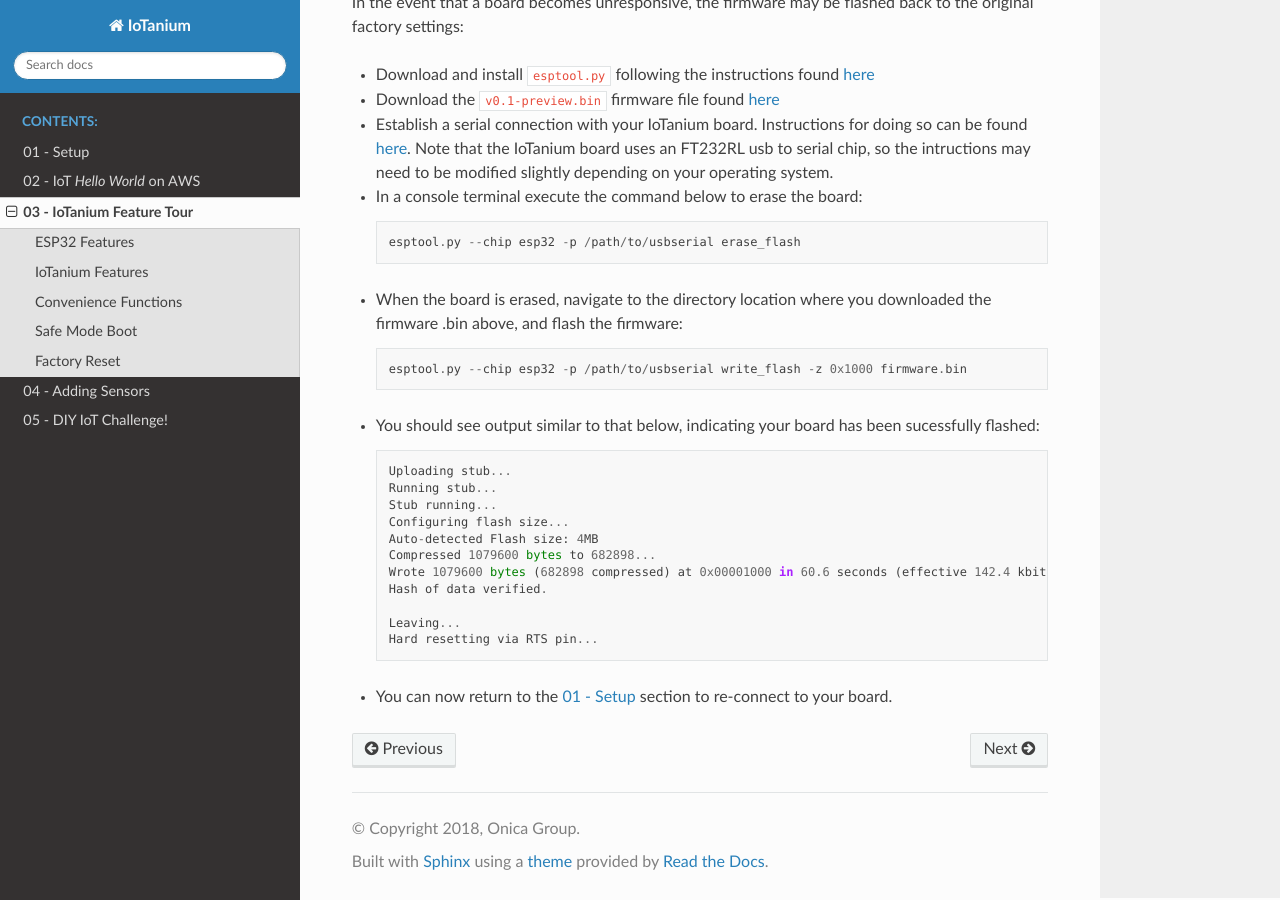
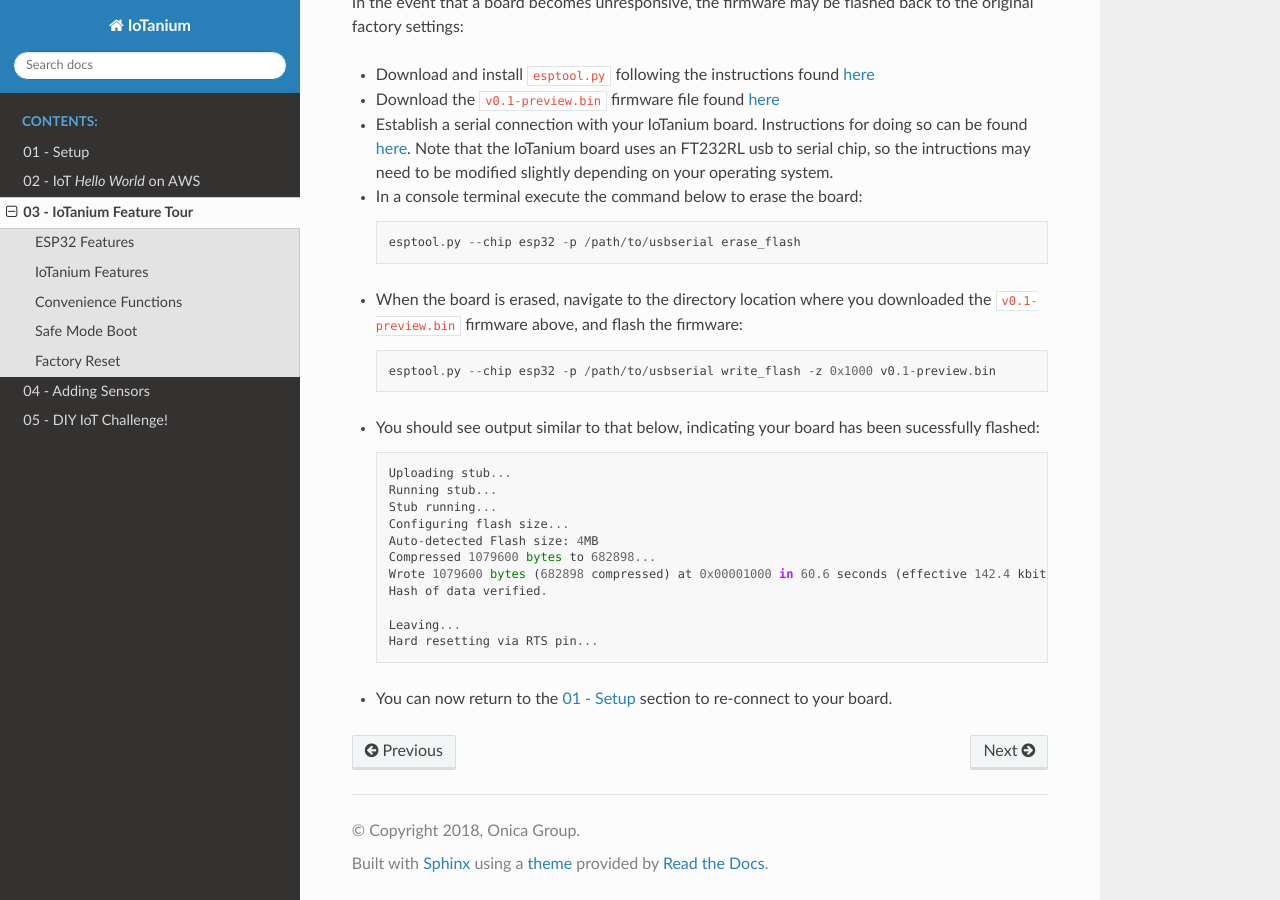
Before and after one commit to mpataws/iotanium, a Sphinx documentation site: the page built from docs/source/features/features.rst, in a window 1280 px wide and 900 px high, scrolled down 5502 px. Built offline with Sphinx 7.4.7 and the Read the Docs theme 2.0.0, drawn with Linux system fonts in a browser that asks for light colours; pages that are not in the unit, such as notebooks, are missing from menus.

Commit message:
added v0.1-preview.bin

```diff
--- a/docs/source/features/features.rst
+++ b/docs/source/features/features.rst
@@ -176,9 +176,9 @@ In the event that a board becomes unresponsive, the firmware may be flashed back
 
     esptool.py --chip esp32 -p /path/to/usbserial erase_flash
 
-- When the board is erased, navigate to the directory location where you downloaded the firmware .bin above, and flash the firmware::
+- When the board is erased, navigate to the directory location where you downloaded the ``v0.1-preview.bin`` firmware above, and flash the firmware::
 
-    esptool.py --chip esp32 -p /path/to/usbserial write_flash -z 0x1000 firmware.bin
+    esptool.py --chip esp32 -p /path/to/usbserial write_flash -z 0x1000 v0.1-preview.bin
 
 - You should see output similar to that below, indicating your board has been sucessfully flashed::
 
```
